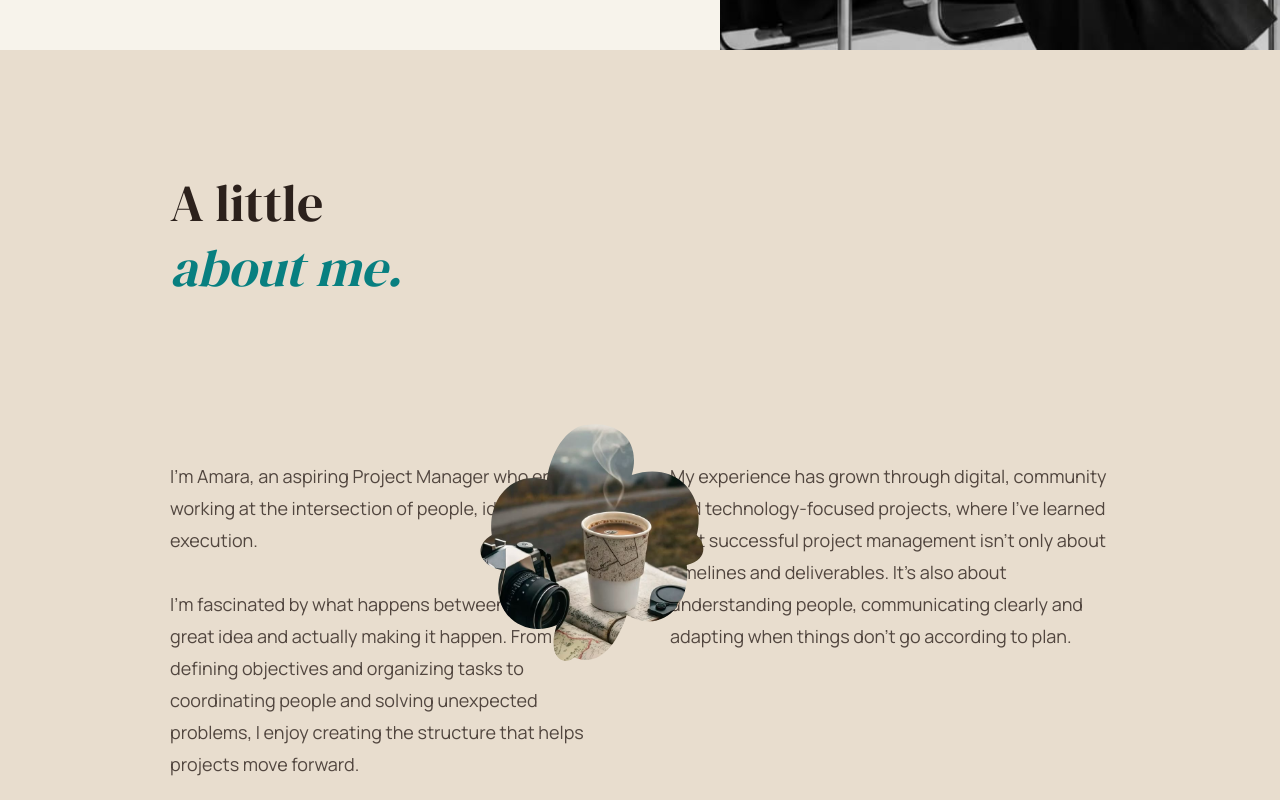
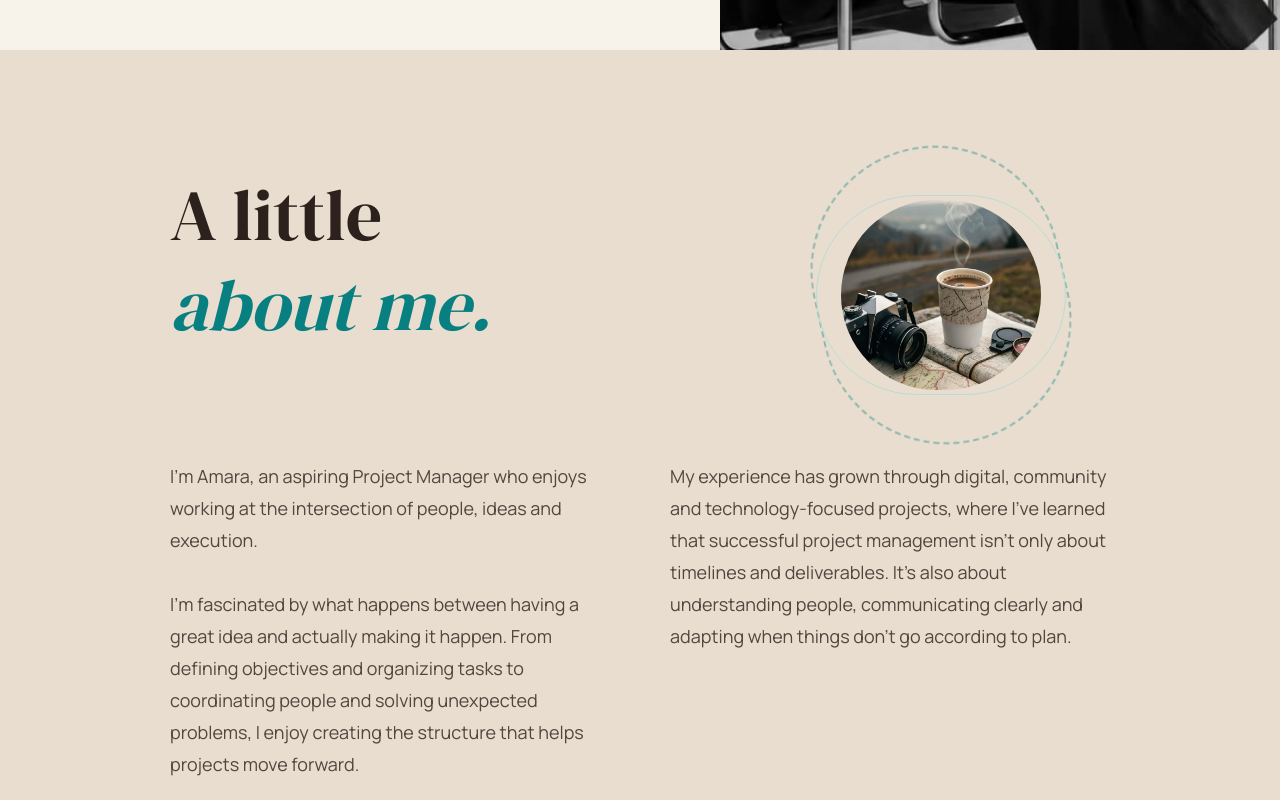
Before and after one commit to Darkween-ship-it/Learning_JS_Hafida, a React (Vite) app in the folder Day18/my-project/: page / in a window 1280 px wide. Shown: the part 760-1560 px from the top of the page. Built offline with nearby package versions, Linux system fonts and the light colour scheme.

Commit message:
ading an animation to the image in About

```diff
--- a/Day18/my-project/src/components/About.tsx
+++ b/Day18/my-project/src/components/About.tsx
@@ -2,40 +2,28 @@ export default function About() {
   return (
     <section id="about" className="bg-beige py-[100px] md:py-[120px]">
       <div className="max-w-[1100px] mx-auto px-[20px] md:px-[50px] lg:px-[80px]">
-        <div className="flex flex-col md:flex-row items-center md:items-start gap-[40px] md:gap-[60px] mb-10">
+        <div className="flex flex-col md:flex-row items-center md:items-start gap-[40px] md:gap-[300px] mb-10">
           {/* Heading */}
-          <h2 className="font-serif text-[42px] md:text-[52px] text-espresso leading-tight">
+          <h2 className="font-serif text-[62px] md:text-[72px] text-espresso leading-tight">
             A little
             <br />
             <span className="text-peacock italic">about me.</span>
           </h2>
 
-          <div className="group w-[250px] h-[250px] shrink-0">
-            <svg className="w-full h-full block">
-              <defs>
-                <clipPath id="boneClip" clipPathUnits="objectBoundingBox">
-                  <path d="
-                    M 0.5 0.02
-                    C 0.62 0, 0.72 0.08, 0.68 0.22
-                    C 0.86 0.16, 0.98 0.3, 0.94 0.46
-                    C 0.98 0.5, 0.98 0.56, 0.9 0.58
-                    C 0.92 0.74, 0.8 0.86, 0.66 0.78
-                    C 0.62 0.9, 0.55 0.99, 0.45 0.95
-                    C 0.4 0.99, 0.34 0.94, 0.38 0.82
-                    C 0.24 0.88, 0.1 0.76, 0.16 0.6
-                    C 0.06 0.58, 0.05 0.5, 0.12 0.46
-                    C 0.1 0.32, 0.2 0.2, 0.34 0.24
-                    C 0.36 0.1, 0.44 0.02, 0.5 0.02
-                    Z
-                  " />
-                </clipPath>
-              </defs>
-            </svg>
+          <div className="group relative w-[300px] h-[250px] shrink-0 grid place-items-center">
+            {/* rotating dashed ring */}
+            <div
+              className="absolute inset-0 rounded-full border-[2px] border-dashed border-peacock/40 animate-spin"
+              style={{ animationDuration: '30s' }}
+            ></div>
+            {/* smaller solid accent ring */}
+            <div className="absolute inset-[25px] rounded-full border border-pastel-teal"></div>
+
+            {/* image - regular circle */}
             <img
               src="/Misty Morning Hikes & Wilderkind Moods _ UK Travel Aesthetic.jpg"
               alt="Hiking in the mist"
-              className="w-full h-full object-cover transition-transform duration-700 group-hover:scale-105"
-              style={{ clipPath: 'url(#boneClip)' }}
+              className="w-[200px] h-[190px] object-cover rounded-full transition-transform duration-700 group-hover:scale-105"
             />
           </div>
         </div>
--- a/Day18/my-project/src/components/Projects.tsx
+++ b/Day18/my-project/src/components/Projects.tsx
@@ -33,9 +33,7 @@ export default function Projects() {
   return (
     <section id="project" className="bg-ivory py-[100px] md:py-[120px]">
       <div className="max-w-[1100px] mx-auto px-[20px] md:px-[50px] lg:px-[80px]">
-        <p className="text-[13px] font-bold text-ocean tracking-[2px] uppercase mb-4">
-          Selected Work
-        </p>
+
         <h2 className="font-serif text-[42px] md:text-[52px] text-espresso mb-16 leading-tight">
           Projects that show
           <br />
```
